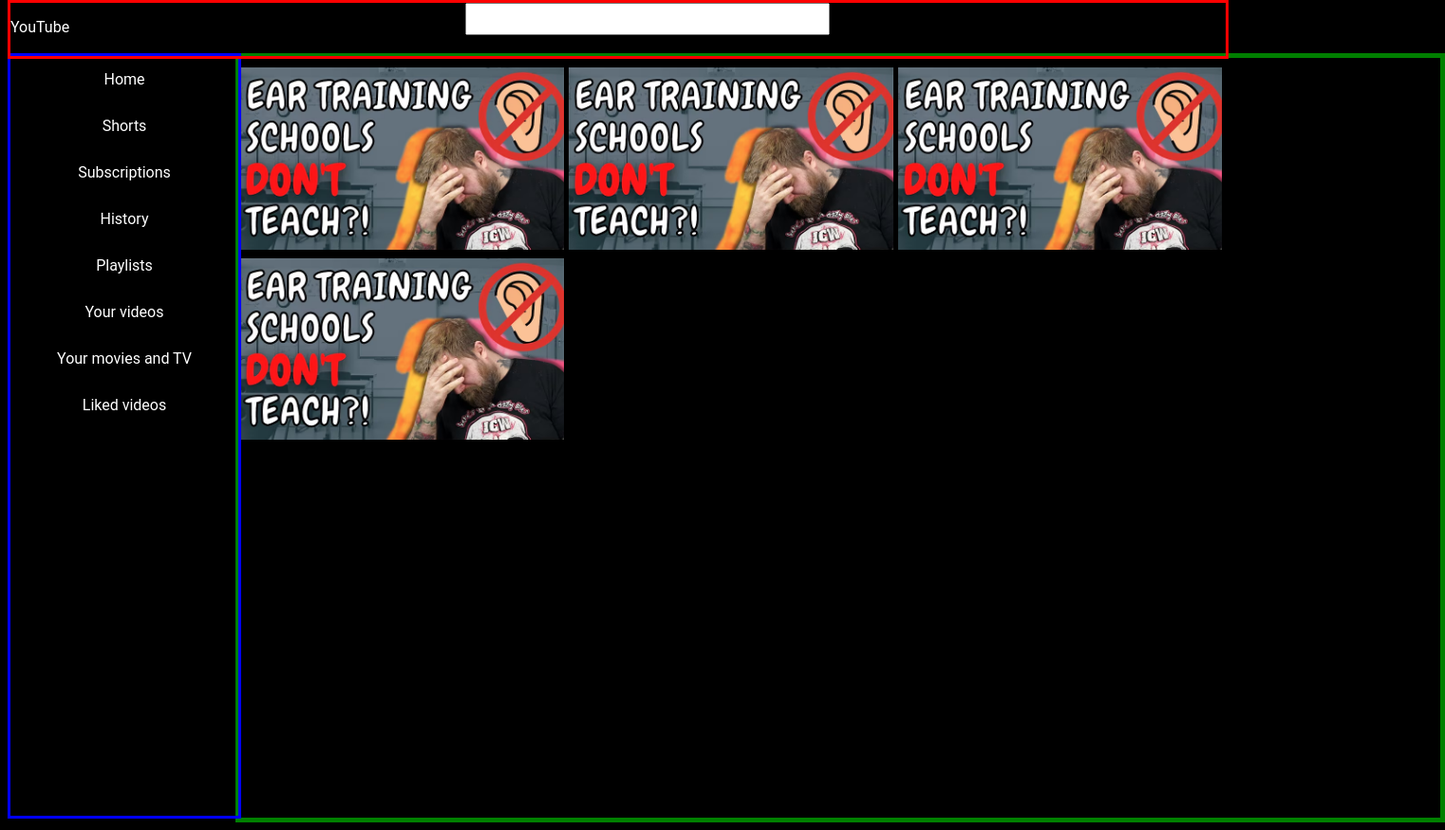
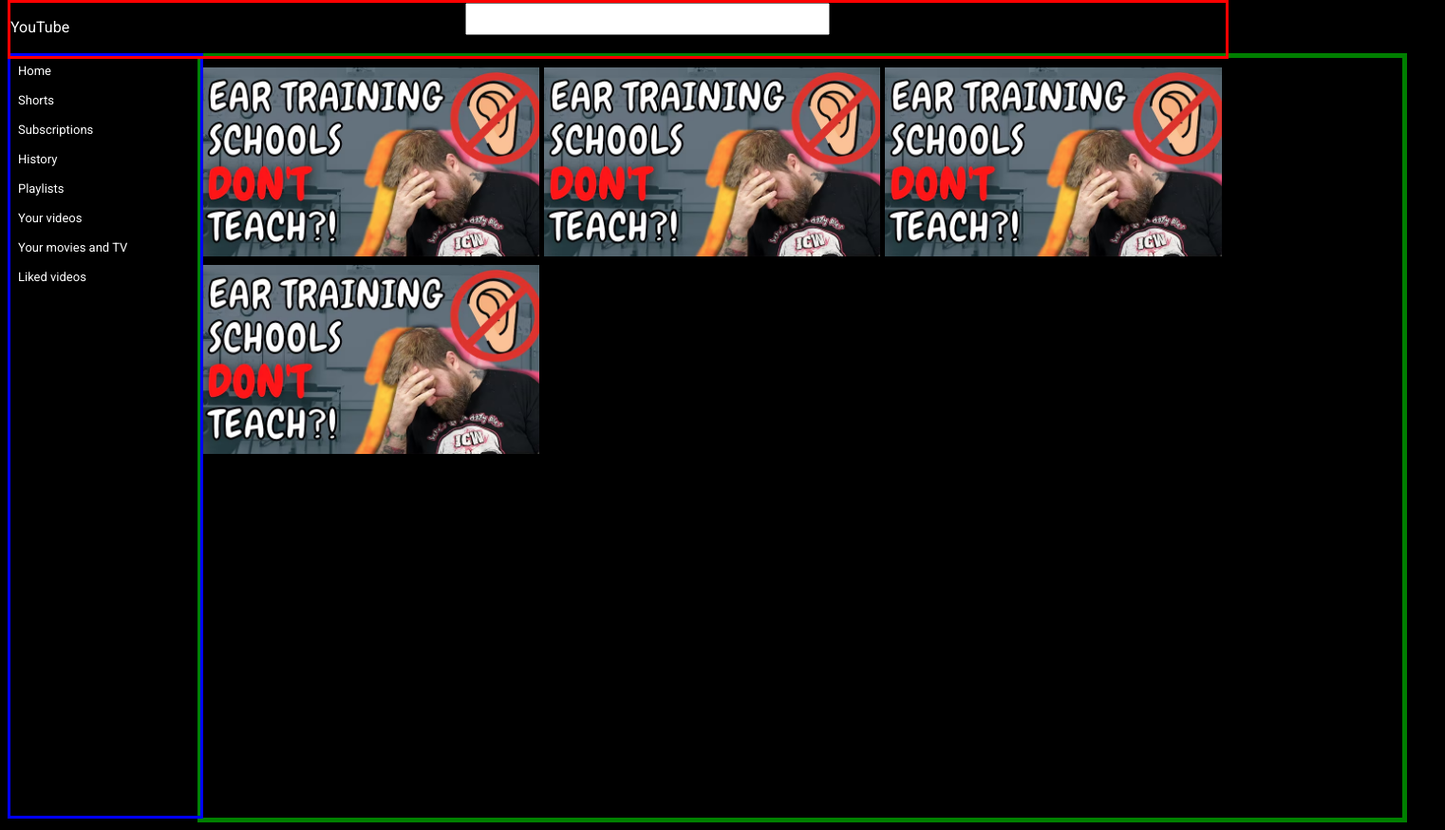
Before and after one commit to Dedekind561/week_1_workshop_demos, a plain HTML site: page day-2/youtube/index.html in a window 1280 px wide. Shown: the whole page at 95% size, 1522 px wide, since content can reach past the window. Drawn offline with Linux system fonts and the light colour scheme.

Commit message:
import font family

```diff
--- a/day-2/youtube/styles.css
+++ b/day-2/youtube/styles.css
@@ -1,17 +1,21 @@
-* {
+
+@import url('https://fonts.googleapis.com/css2?family=Roboto:ital,wght@0,100..900;1,100..900&display=swap');
+
+
+body {
     color: white;
-    font-family: Roboto, Arial, sans-serif;
+    font-family: "Roboto", Arial, sans-serif;
 }
 
 :root {
-    --side-bar-width: 30vh;
+    --side-bar-width: 25vh;
     --top-nav-width: 56px;
     --items-per-row: 3;
   }
 
-  body {
+body {
     background-color: black;
-  }
+}
 
 .sidebar {
     border: 3px solid blue;
@@ -22,13 +26,14 @@
     height: 100%;
     display: flex;
     flex-direction: column;
-    align-items: center;
+    align-items: left;
 }
 
 .sidebar a {
     text-decoration: none;
     color: white;
-    margin: 15px;
+    margin: 8px;
+    font-size: small;
 }
 
 #find-video {
```
